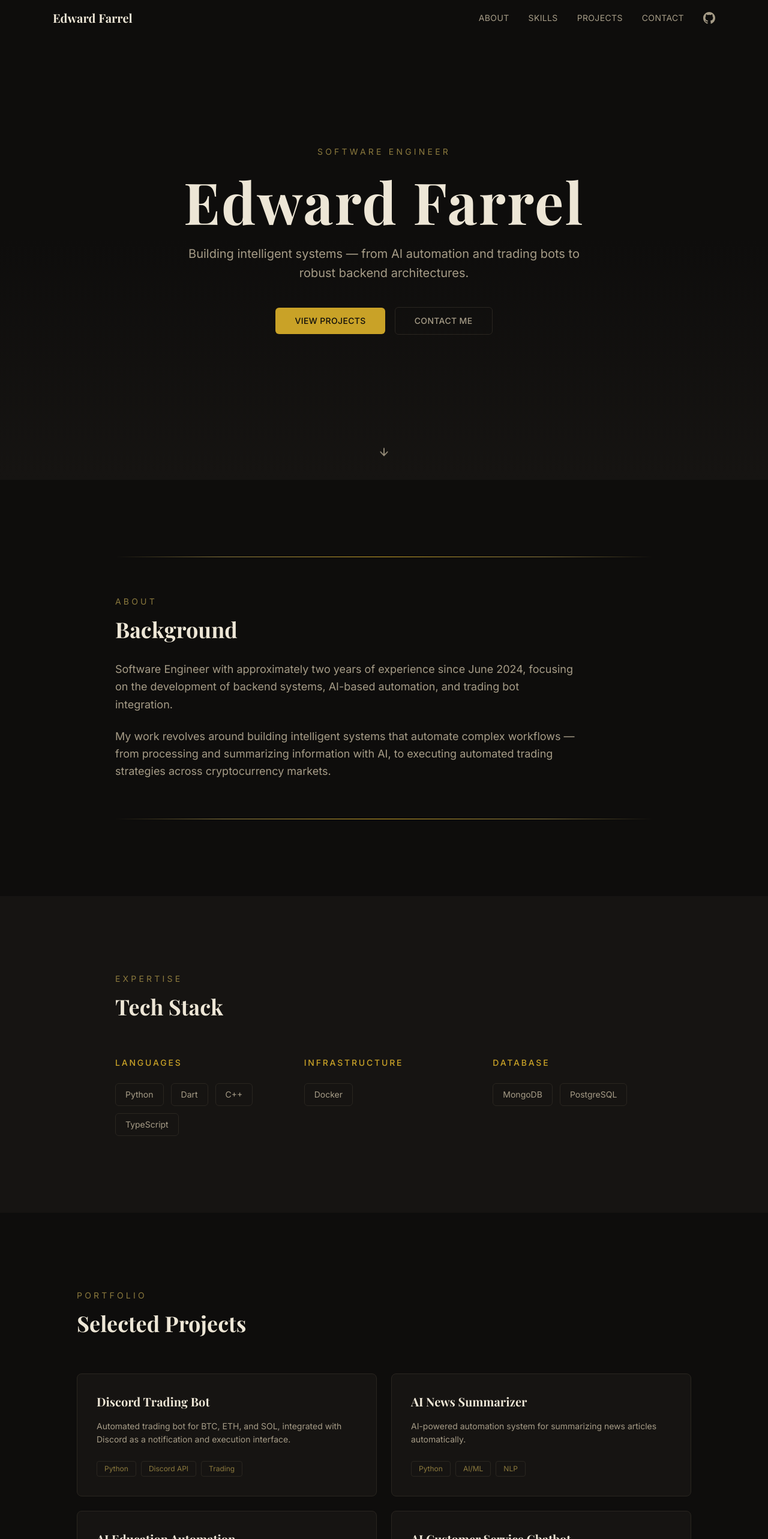
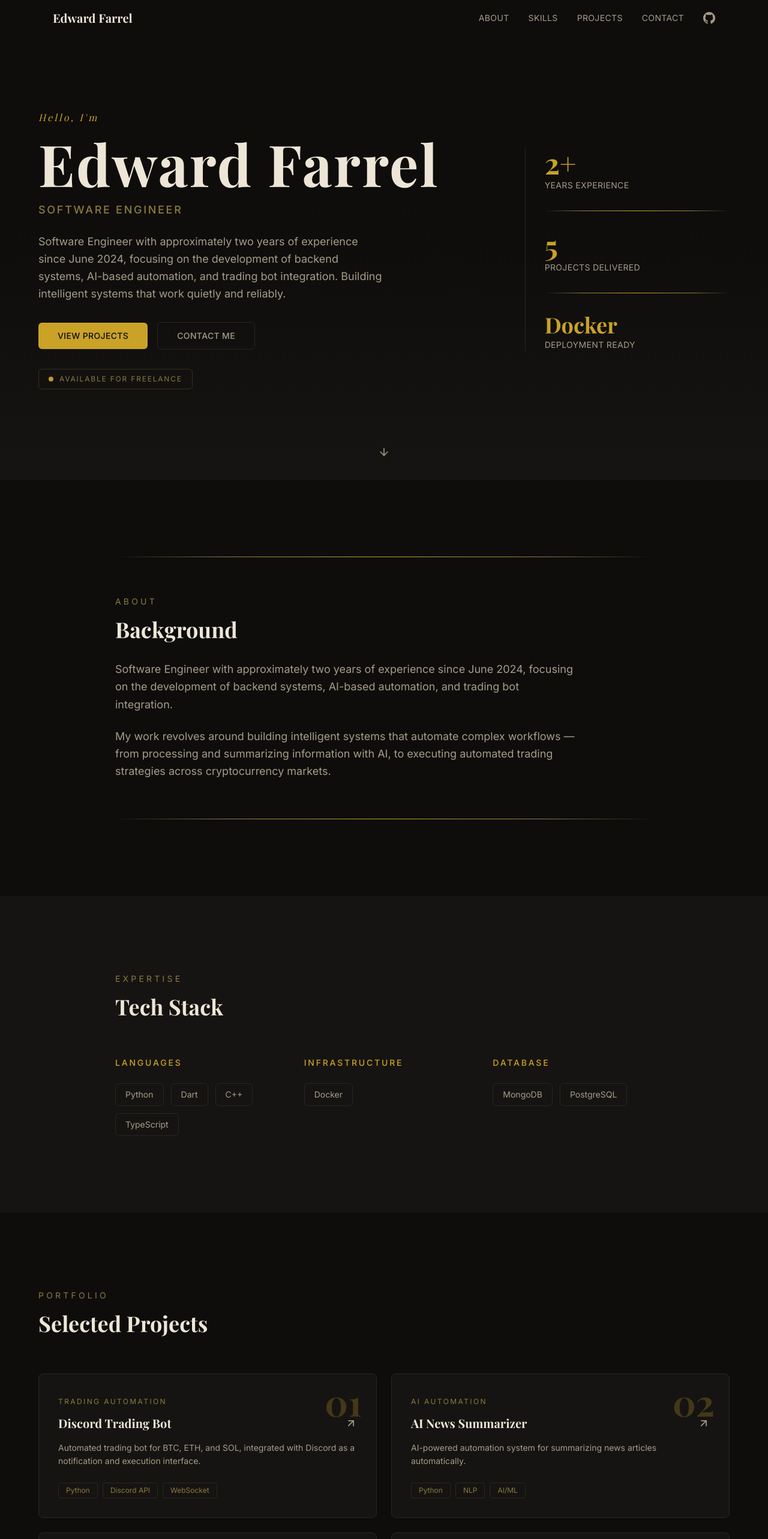
Before and after one commit to Nvoinxv/Web-Nvoinxv-portofolio-development, a Next.js app: page / in a window 1280 px wide. Shown: the top 2566 px of the page at 60% size. Built offline with nearby package versions, Linux system fonts and the light colour scheme.

Commit message:
perubahan design web

```diff
--- a/components/HeroSection.tsx
+++ b/components/HeroSection.tsx
@@ -5,32 +5,49 @@ import { ArrowDown } from "lucide-react";
 
 export default function HeroSection() {
   return (
-    <section className="relative min-h-screen flex items-center justify-center px-6">
-      {/* Subtle gradient overlay */}
-      <div className="absolute inset-0 bg-gradient-to-b from-bg-primary via-bg-primary to-bg-secondary" />
+    <section className="relative min-h-screen flex items-center px-6 overflow-hidden">
+      {/* Decorative background text */}
+      <div className="absolute inset-0 flex items-center justify-center pointer-events-none select-none">
+        <span className="font-serif text-[10rem] md:text-[16rem] lg:text-[20rem] font-bold text-accent-gold-soft opacity-[0.06] tracking-widest leading-none">
+          ENGINEER
+        </span>
+      </div>
 
-      <div className="relative z-10 max-w-4xl mx-auto text-center">
+      {/* Gradient overlay */}
+      <div className="absolute inset-0 bg-gradient-to-b from-bg-primary via-bg-primary/95 to-bg-secondary" />
+
+      <div className="relative z-10 max-w-6xl mx-auto w-full grid lg:grid-cols-3 gap-12 lg:gap-16 items-center pt-32 pb-24">
+        {/* Main content — left 2 cols */}
+        <div className="lg:col-span-2">
           <AnimatedSection>
-          <p className="text-accent-gold-soft text-sm tracking-[0.3em] uppercase mb-6">
+            <p className="font-serif text-accent-gold text-sm md:text-base tracking-[0.2em] mb-4 italic">
+              Hello, I&apos;m
+            </p>
+          </AnimatedSection>
+
+          <AnimatedSection delay={0.1}>
+            <h1 className="font-serif text-5xl md:text-7xl lg:text-8xl font-bold text-text-primary mb-4 tracking-wide">
+              Edward Farrel
+            </h1>
+          </AnimatedSection>
+
+          <AnimatedSection delay={0.15}>
+            <p className="text-accent-gold-soft text-base md:text-lg tracking-[0.15em] uppercase mb-6 font-medium">
               Software Engineer
             </p>
           </AnimatedSection>
 
-        <AnimatedSection delay={0.1}>
-          <h1 className="font-serif text-5xl md:text-7xl lg:text-8xl font-bold text-text-primary mb-6 tracking-wide">
-            Edward Farrel
-          </h1>
-        </AnimatedSection>
-
           <AnimatedSection delay={0.2}>
-          <p className="text-text-secondary text-lg md:text-xl max-w-2xl mx-auto mb-10 leading-relaxed">
-            Building intelligent systems — from AI automation and trading bots
-            to robust backend architectures.
+            <p className="text-text-secondary text-base md:text-lg leading-relaxed max-w-xl mb-8">
+              Software Engineer with approximately two years of experience since
+              June 2024, focusing on the development of backend systems,
+              AI-based automation, and trading bot integration. Building
+              intelligent systems that work quietly and reliably.
             </p>
           </AnimatedSection>
 
-        <AnimatedSection delay={0.3}>
-          <div className="flex flex-col sm:flex-row items-center justify-center gap-4">
+          <AnimatedSection delay={0.25}>
+            <div className="flex flex-wrap items-center gap-4 mb-8">
               <a
                 href="#projects"
                 className="px-8 py-3 bg-accent-gold text-bg-primary font-medium text-sm tracking-wide uppercase rounded-[6px] hover:bg-accent-gold-soft transition-colors duration-300"
@@ -45,12 +62,60 @@ export default function HeroSection() {
               </a>
             </div>
           </AnimatedSection>
+
+          <AnimatedSection delay={0.3}>
+            {/* Available for Freelance badge */}
+            <div className="inline-flex items-center gap-2.5 px-4 py-2 border border-accent-gold-soft/30 rounded-[6px]">
+              <span className="w-2 h-2 bg-accent-gold rounded-full animate-pulse" />
+              <span className="text-accent-gold-soft text-xs tracking-[0.15em] uppercase">
+                Available for Freelance
+              </span>
+            </div>
+          </AnimatedSection>
+        </div>
+
+        {/* Stats block — right col */}
+        <div className="lg:col-span-1">
+          <AnimatedSection delay={0.3}>
+            <div className="space-y-8 lg:border-l lg:border-border lg:pl-8">
+              <div>
+                <p className="font-serif text-4xl md:text-5xl font-bold text-accent-gold">
+                  2+
+                </p>
+                <p className="text-text-secondary text-sm tracking-wide uppercase mt-1">
+                  Years Experience
+                </p>
+              </div>
+              <div className="divider-gold" />
+              <div>
+                <p className="font-serif text-4xl md:text-5xl font-bold text-accent-gold">
+                  5
+                </p>
+                <p className="text-text-secondary text-sm tracking-wide uppercase mt-1">
+                  Projects Delivered
+                </p>
+              </div>
+              <div className="divider-gold" />
+              <div>
+                <p className="font-serif text-3xl md:text-4xl font-bold text-accent-gold">
+                  Docker
+                </p>
+                <p className="text-text-secondary text-sm tracking-wide uppercase mt-1">
+                  Deployment Ready
+                </p>
+              </div>
+            </div>
+          </AnimatedSection>
+        </div>
       </div>
 
       {/* Scroll indicator */}
       <div className="absolute bottom-8 left-1/2 -translate-x-1/2">
         <AnimatedSection delay={0.5}>
-          <a href="#about" className="text-text-secondary hover:text-accent-gold transition-colors duration-300">
+          <a
+            href="#projects"
+            className="text-text-secondary hover:text-accent-gold transition-colors duration-300"
+          >
             <ArrowDown size={20} className="animate-bounce" />
           </a>
         </AnimatedSection>
--- a/components/ProjectsSection.tsx
+++ b/components/ProjectsSection.tsx
@@ -1,45 +1,55 @@
 "use client";
 
 import AnimatedSection from "./AnimatedSection";
-import { ExternalLink } from "lucide-react";
+import { ArrowUpRight } from "lucide-react";
 
 const projects = [
   {
+    num: "01",
     title: "Discord Trading Bot",
+    category: "Trading Automation",
     description:
       "Automated trading bot for BTC, ETH, and SOL, integrated with Discord as a notification and execution interface.",
-    tags: ["Python", "Discord API", "Trading"],
+    tags: ["Python", "Discord API", "WebSocket"],
   },
   {
+    num: "02",
     title: "AI News Summarizer",
+    category: "AI Automation",
     description:
       "AI-powered automation system for summarizing news articles automatically.",
-    tags: ["Python", "AI/ML", "NLP"],
+    tags: ["Python", "NLP", "AI/ML"],
   },
   {
+    num: "03",
     title: "AI Education Automation",
+    category: "AI Automation",
     description:
       "AI automation system designed for educational purposes and learning workflows.",
     tags: ["Python", "AI/ML", "Education"],
   },
   {
+    num: "04",
     title: "AI Customer Service Chatbot",
+    category: "AI Chatbot",
     description:
       "AI-powered chatbot for automated customer service interactions.",
     tags: ["Python", "AI/ML", "Chatbot"],
   },
   {
+    num: "05",
     title: "AI Email Automation",
+    category: "AI Automation",
     description:
       "AI automation system for reading and processing emails automatically.",
-    tags: ["Python", "AI/ML", "Automation"],
+    tags: ["Python", "AI/ML", "SMTP"],
   },
 ];
 
 export default function ProjectsSection() {
   return (
     <section id="projects" className="py-24 md:py-32 px-6">
-      <div className="max-w-5xl mx-auto">
+      <div className="max-w-6xl mx-auto">
         <AnimatedSection>
           <p className="text-accent-gold-soft text-sm tracking-[0.3em] uppercase mb-4">
             Portfolio
@@ -53,19 +63,34 @@ export default function ProjectsSection() {
         <div className="grid md:grid-cols-2 gap-6">
           {projects.map((project, idx) => (
             <AnimatedSection key={project.title} delay={idx * 0.08}>
-              <div className="group p-6 md:p-8 bg-bg-secondary border border-border rounded-[8px] hover:border-accent-gold-soft transition-all duration-300">
-                <div className="flex items-start justify-between mb-4">
-                  <h3 className="font-serif text-xl font-bold text-text-primary group-hover:text-accent-gold transition-colors duration-300">
+              <div className="group relative p-6 md:p-8 bg-bg-secondary border border-border rounded-[8px] hover:border-accent-gold-soft transition-all duration-300 h-full">
+                {/* Large number */}
+                <span className="font-serif text-5xl md:text-6xl font-bold text-accent-gold opacity-25 absolute top-4 right-6 group-hover:opacity-50 transition-opacity duration-300 leading-none">
+                  {project.num}
+                </span>
+
+                {/* Category */}
+                <span className="text-accent-gold-soft text-xs tracking-[0.2em] uppercase">
+                  {project.category}
+                </span>
+
+                {/* Title + Arrow */}
+                <div className="flex items-start justify-between mt-3 mb-4">
+                  <h3 className="font-serif text-xl font-bold text-text-primary group-hover:text-accent-gold transition-colors duration-300 pr-14">
                     {project.title}
                   </h3>
-                  <ExternalLink
-                    size={16}
-                    className="text-text-secondary group-hover:text-accent-gold transition-colors duration-300 mt-1 shrink-0 ml-4 opacity-0 group-hover:opacity-100"
+                  <ArrowUpRight
+                    size={20}
+                    className="text-text-secondary group-hover:text-accent-gold group-hover:translate-x-0.5 group-hover:-translate-y-0.5 transition-all duration-300 shrink-0 mt-1"
                   />
                 </div>
+
+                {/* Description */}
                 <p className="text-text-secondary text-sm leading-relaxed mb-6">
                   {project.description}
                 </p>
+
+                {/* Tech tags */}
                 <div className="flex flex-wrap gap-2">
                   {project.tags.map((tag) => (
                     <span
```
Lines whose indentation alone changed are shown as unchanged.
